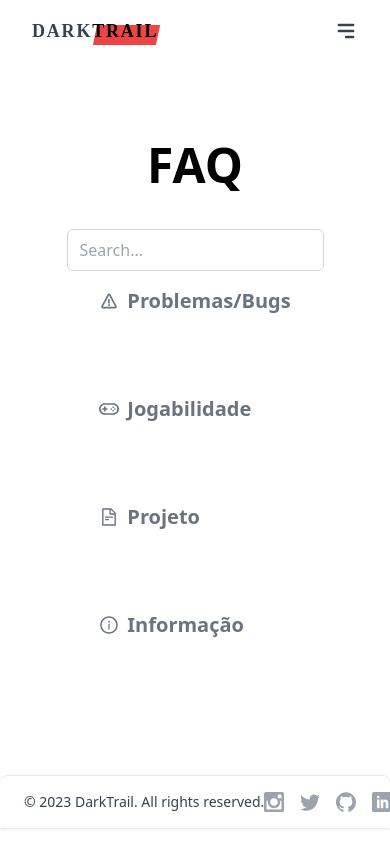
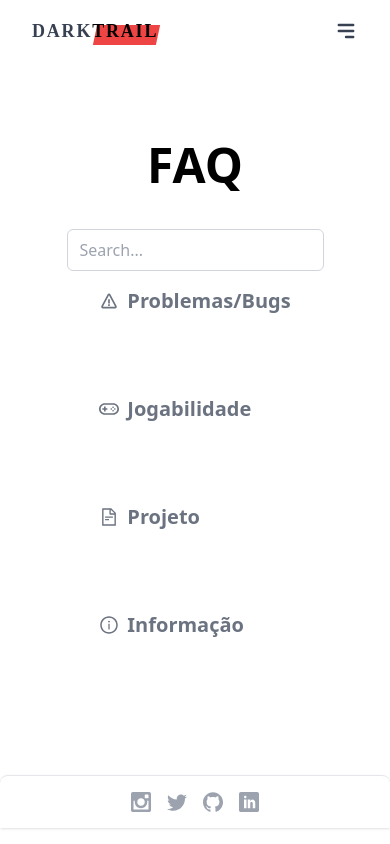
Before and after one commit to n0t666/DarkTrail_WEBSITE, a React (Create React App) app: page /FAQ in a window 390 px wide. Built offline with nearby package versions, Linux system fonts and the light colour scheme; a web font is replaced by a local one.

Commit message:
changed couple things

```diff
--- a/src/components/Navbar/footer.js
+++ b/src/components/Navbar/footer.js
@@ -26,11 +26,17 @@ const navigation = [
 ];
 
 export default function Footer() {
+  const text = '© 2023 DarkTrail. All rights reserved.';
+  const showText = window.innerWidth > 415; // Check the window width
+
   return (
-    <footer className="fixed bottom-4 left-1/2 transform -translate-x-1/2 w-full sm:w-1/2 bg-white dark:bg-gray-800 border-t border-gray-200 dark:border-gray-600 shadow dark:text-gray-200 text-gray-700 rounded-t-lg py-4 px-6 p-4">
-      <div className="container mx-auto flex justify-between items-center">
-        <span className="text-sm flex-shrink-0 whitespace-nowrap">&copy; 2023 DarkTrail. All rights reserved.</span>
-        <div className="flex items-center gap-4 flex-shrink-0">
+    <footer className="fixed bottom-4 left-1/2 transform -translate-x-1/2 w-full md:w-1/2 bg-white dark:bg-gray-800 border-t border-gray-200 dark:border-gray-600 shadow dark:text-gray-200 text-gray-700 rounded-t-lg py-4 px-6 p-4">
+      <div className="container mx-auto flex justify-center items-center">
+        {showText && (
+          <div className="text-sm flex-shrink-0 whitespace-nowrap">{text}</div>
+        )}
+        {!showText && (
+          <div className="flex items-center gap-4">
             {navigation.map((item, index) => (
               <a
                 key={index}
@@ -43,6 +49,7 @@ export default function Footer() {
               </a>
             ))}
           </div>
+        )}
       </div>
     </footer>
   );
--- a/src/components/Navbar/navbarElements.js
+++ b/src/components/Navbar/navbarElements.js
@@ -32,7 +32,7 @@ export const NavDrop = ({ links, dropdownName }) => {
     <div ref={dropdownRef} className="relative navDrop" style={{ zIndex: dropdownOpen ? 999 : "auto" }}>
       <button
         onClick={toggleDropdown}
-        className="flex flex-row items-center w-full px-4 py-2 mt-2 text-sm font-semibold text-left bg-transparent rounded-lg dark-mode:bg-transparent dark-mode:focus:text-white dark-mode:hover:text-white dark-mode:focus:bg-gray-600 dark-mode:hover:bg-gray-600 md:w-auto md:inline md:mt-0 md:ml-4 hover:text-gray-900 focus:text-gray-900 hover:bg-gray-200 focus:bg-gray-200 focus:outline-none focus:shadow-outline"
+        className="flex flex-row items-center w-full px-4 py-2 mt-2 text-sm font-semibold text-left bg-transparent rounded-lg dark-mode:bg-transparent dark-mode:focus:text-white dark-mode:hover:text-white dark-mode:focus:bg-gray-600 dark-mode:hover:bg-gray-600 xl:w-auto xl:inline xl:mt-0 xl:ml-4 hover:text-gray-900 focus:text-gray-900 hover:bg-gray-200 focus:bg-gray-200 focus:outline-none focus:shadow-outline"
       >
         <span>{dropdownName}</span>
         <svg
--- a/src/components/accordion.js
+++ b/src/components/accordion.js
@@ -1,5 +1,9 @@
 import React, { useState } from "react";
+
+/* import react-icons */
 import { BiChevronDown } from "react-icons/bi";
+
+/* import framer-motion */
 import { motion, AnimatePresence } from "framer-motion";
 
 const Accordion = ({ question, answer }) => {
@@ -17,7 +21,6 @@ const Accordion = ({ question, answer }) => {
           className={`text-3xl transition-all duration-500 ${
             show ? "rotate-180" : ""
           }`}
-          style={{ flexShrink: 0 }} // Added flexShrink: 0 to maintain icon size
         ></BiChevronDown>
       </div>
 
@@ -25,9 +28,9 @@ const Accordion = ({ question, answer }) => {
       <AnimatePresence>
         {show && (
           <motion.div
-            initial={{ opacity: 0, height: 0 }}
-            animate={{ opacity: 1, height: "auto" }}
-            exit={{ opacity: 0, height: 0 }}
+            initial={{ height: 0 }}
+            animate={{ height: "auto" }}
+            exit={{ height: 0 }}
             transition={{ duration: 0.3 }}
             className="overflow-clip"
           >
```
Also changed, not shown: src/index.css (+6 -7 lines). Lines whose indentation alone changed are shown as unchanged.
